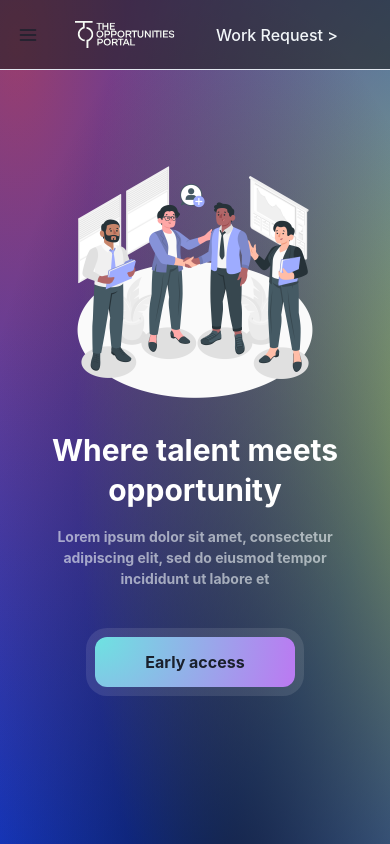
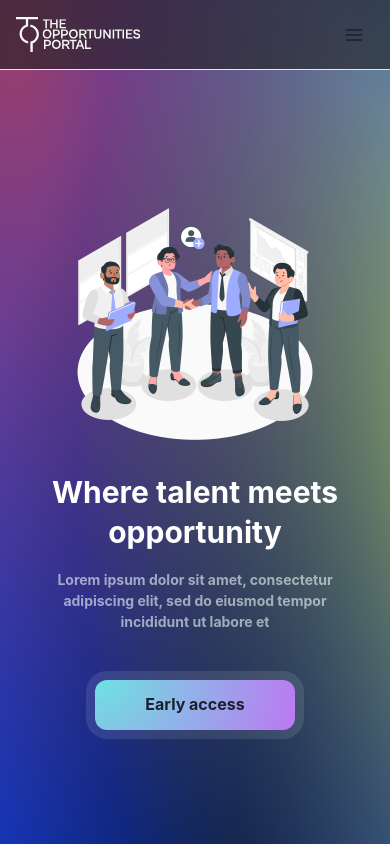
Before and after one commit to The-Opportunties-Portal/top-landing, a Next.js app: page / in a window 390 px wide. Shown: the top 844 px of the page. Built offline with nearby package versions, Linux system fonts and the light colour scheme.

Commit message:
Improve responsiveness of navbar and change structure

```diff
--- a/components/Navbar.tsx
+++ b/components/Navbar.tsx
@@ -27,7 +27,7 @@ export default function WithSubnavigation() {
   const { isOpen, onToggle } = useDisclosure();
 
   return (
-    <Box position="absolute" width={"100%"} zIndex={1}>
+    <Box position="static" width={"100%"} h={"10vh"} zIndex={1}>
       <Flex
         bg={"rgba(30, 30, 30, 0.6)"}
         color={"#F2F6F9"}
@@ -38,12 +38,14 @@ export default function WithSubnavigation() {
         borderStyle={"solid"}
         borderColor={useColorModeValue("gray.200", "gray.900")}
         align={"center"}
+        direction={{ base: "row-reverse", md: "row" }}
       >
         <Flex
           flex={{ base: 1, md: "auto" }}
-          ml={{ base: -2 }}
+          // ml={{ base: -2 }}
           display={{ base: "flex", md: "none" }}
           flexGrow={0}
+          justify={{ base: "end" }}
         >
           <IconButton
             onClick={onToggle}
@@ -59,7 +61,7 @@ export default function WithSubnavigation() {
         </Flex>
         <Flex
           flex={{ base: 1 }}
-          justify={{ base: "end", md: "space-between" }}
+          justify={{ base: "start", md: "space-between" }}
           align="center"
           gap={{ base: "8px" }}
         >
@@ -72,18 +74,13 @@ export default function WithSubnavigation() {
             color={"#F2F6F9"}
             w={150}
           >
-            <Image
-              src="/images/logo.svg"
-              w={[100, 150, 150, 150]}
-              alt="logo"
-              margin={"auto"}
-            />
+            <Image src="/images/logo.svg" w={[125, 150, 150, 150]} alt="logo" />
           </Text>
 
           <Flex display={{ base: "none", md: "flex" }} align={"center"} ml={10}>
             <DesktopNav />
           </Flex>
-          <DesktopSubNav label="Work Request >" href="#" />
+          <DesktopSubNav label="Join the team >" href="#" />
         </Flex>
       </Flex>
 
@@ -102,7 +99,9 @@ const DesktopNav = () => {
   return (
     <>
       <Stack direction={"row"} spacing={8}>
-        {NAV_ITEMS.map((navItem) => (
+        {NAV_ITEMS.map((navItem) => {
+          if (navItem.label == "Join the team") return;
+          return (
             <Box key={navItem.label}>
               <Popover trigger={"hover"} placement={"bottom-start"}>
                 <PopoverTrigger>
@@ -138,7 +137,8 @@ const DesktopNav = () => {
                 )}
               </Popover>
             </Box>
-        ))}
+          );
+        })}
       </Stack>
     </>
   );
@@ -149,7 +149,7 @@ const DesktopSubNav = ({ label, href, subLabel }: NavItem) => {
     <Link
       href={href}
       role={"group"}
-      display={"block"}
+      display={{ base: "none", md: "block" }}
       p={2}
       rounded={"md"}
       _hover={{ bg: useColorModeValue("pink.50", "gray.900") }}
@@ -294,4 +294,8 @@ const NAV_ITEMS: Array<NavItem> = [
     label: "Early Access",
     href: "#",
   },
+  {
+    label: "Join the team",
+    href: "#",
+  },
 ];
--- a/components/index/Hero.tsx
+++ b/components/index/Hero.tsx
@@ -13,11 +13,12 @@ export const Hero = () => {
   return (
     <Box
       className="hero-panel"
-      h="100vh"
+      h="90vh"
+      flexGrow={1}
       color="white"
-      bg="radial-gradient(78.27% 114.34% at 60.01% 112.56%, rgba(11, 11, 11, 0.7) 0%, rgba(89, 89, 89, 0) 100%) /* warning: gradient uses a rotation that is not supported by CSS and may not behave as expected */, radial-gradient(96.28% 96.28% at 115.6% 50%, rgba(222, 233, 50, 0.7) 0%, rgba(59, 89, 202, 0.126) 100%) /* warning: gradient uses a rotation that is not supported by CSS and may not behave as expected */, radial-gradient(105.87% 105.87% at 4.16% 5.34%, rgba(237, 59, 40, 0.7) 0%, rgba(154, 84, 224, 0) 100%) /* warning: gradient uses a rotation that is not supported by CSS and may not behave as expected */, #0038E5;"
       position={"relative"}
       zIndex={"0"}
+      justifySelf={"center"}
     >
       <Flex
         direction={"column"}
--- a/components/index/Users.tsx
+++ b/components/index/Users.tsx
@@ -173,8 +173,9 @@ export const Users = () => {
           <Box maxW="440px" bg={"#201d38"} p={8} borderRadius={32}>
             <Flex>
               <Image
+                as={motion.img}
                 w={{ base: "48px", md: "64px", lg: "76px" }}
-                src="/images/Ellipse 4.svg"
+                src={`/images/${image}.svg`}
                 alt="ellipse"
                 mr={4}
               />
--- a/pages/index.tsx
+++ b/pages/index.tsx
@@ -2,7 +2,7 @@ import Head from "next/head";
 import { Inter } from "@next/font/google";
 import styles from "../styles/Home.module.css";
 import Navbar from "../components/Navbar";
-import { Box } from "@chakra-ui/react";
+import { Box, Flex, VStack } from "@chakra-ui/react";
 
 import { Opportunities } from "../components/index/Opportunities";
 import { Network } from "../components/index/Network";
@@ -17,9 +17,14 @@ const inter = Inter({ subsets: ["latin"] });
 export default function Home() {
   return (
     <>
-      <Navbar />
-
-      <Hero />
+      <Flex
+        h={"100vh"}
+        bg="radial-gradient(78.27% 114.34% at 60.01% 112.56%, rgba(11, 11, 11, 0.7) 0%, rgba(89, 89, 89, 0) 100%) /* warning: gradient uses a rotation that is not supported by CSS and may not behave as expected */, radial-gradient(96.28% 96.28% at 115.6% 50%, rgba(222, 233, 50, 0.7) 0%, rgba(59, 89, 202, 0.126) 100%) /* warning: gradient uses a rotation that is not supported by CSS and may not behave as expected */, radial-gradient(105.87% 105.87% at 4.16% 5.34%, rgba(237, 59, 40, 0.7) 0%, rgba(154, 84, 224, 0) 100%) /* warning: gradient uses a rotation that is not supported by CSS and may not behave as expected */, #0038E5;"
+        direction={"column"}
+      >
+        <Navbar />
+        <Hero />
+      </Flex>
 
       {/* <Box
         position={"absolute"}
```
Lines whose indentation alone changed are shown as unchanged.
